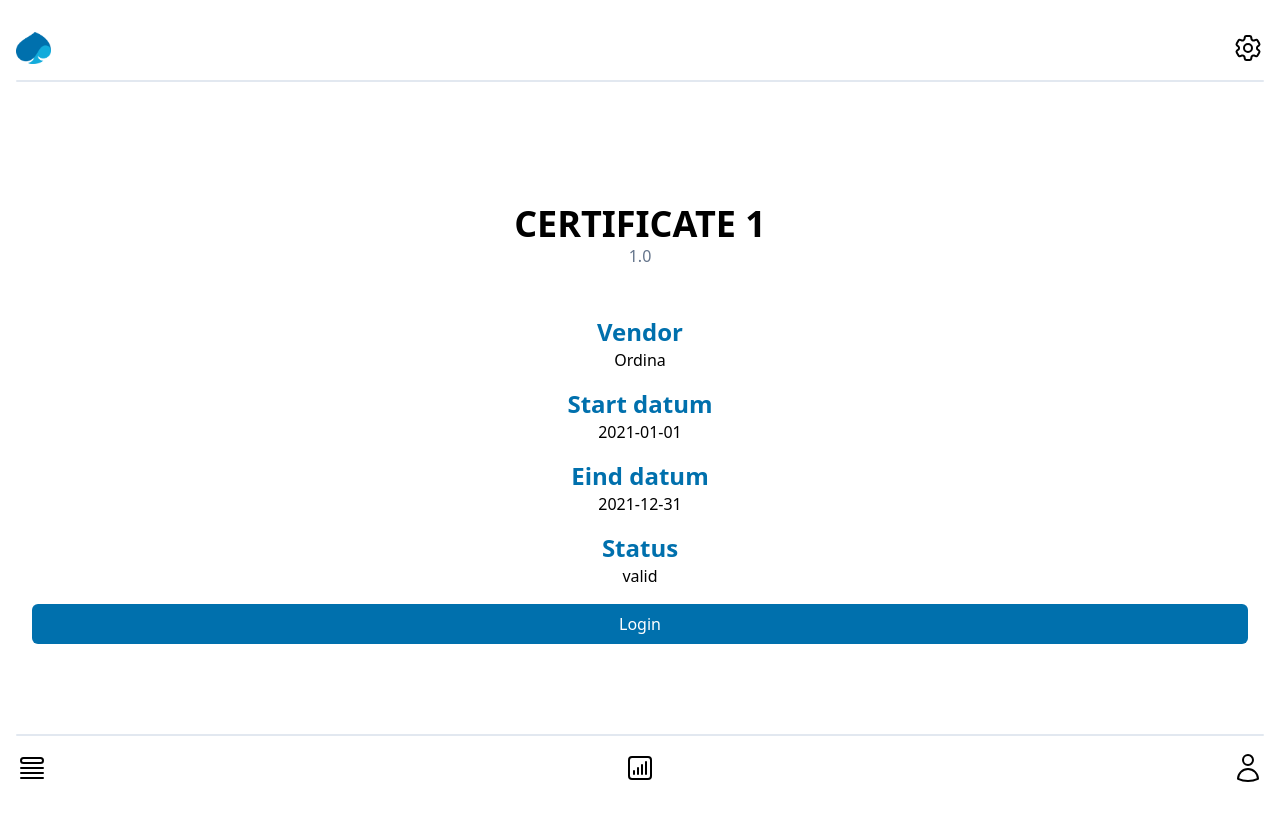
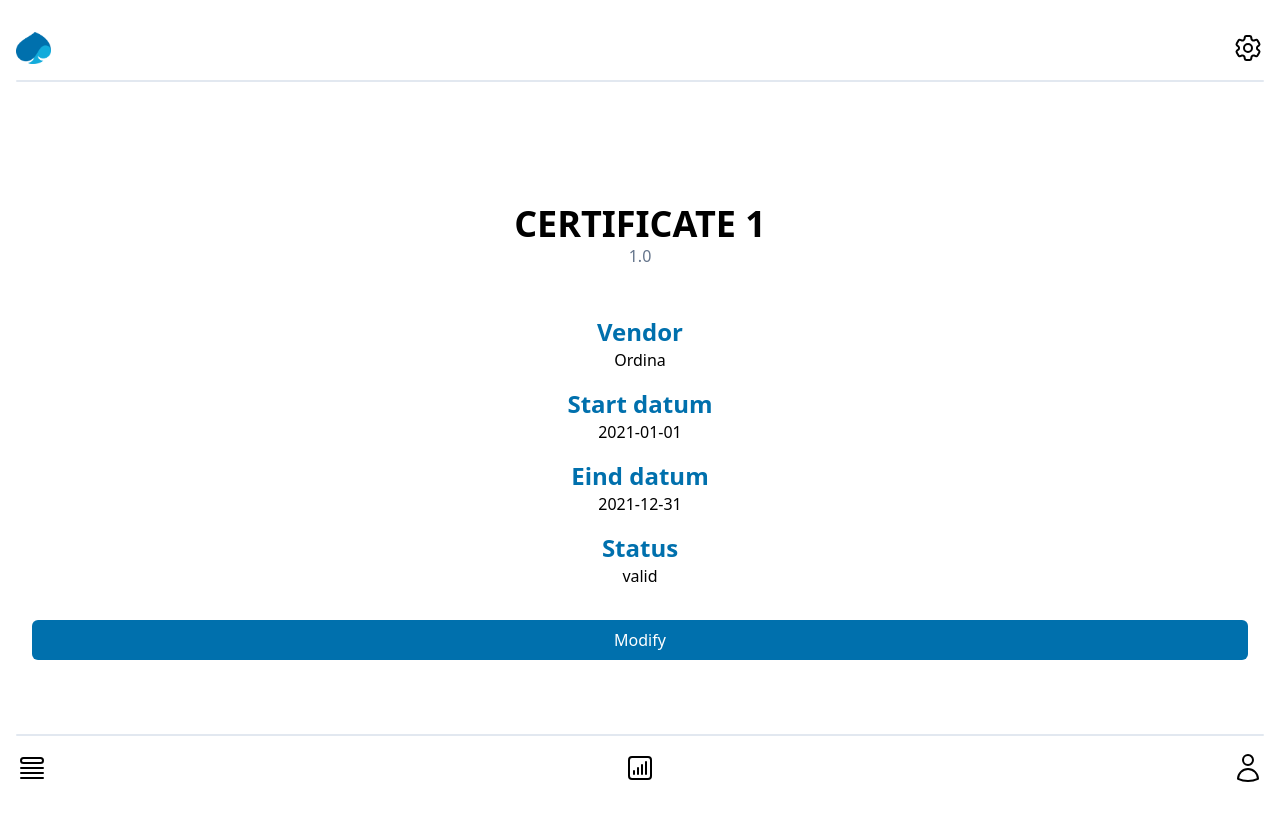
Before and after one commit to yannicfreson/Certification-Tracker-Capgemini, a Next.js app: page /certificate in a window 1280 px wide. Shown: the top 820 px of the page. Built offline with nearby package versions, Linux system fonts and the light colour scheme.

Commit message:
Certificate page layout done

```diff
--- /dev/null
+++ b/icons/EditIcon.js
@@ -0,0 +1,17 @@
+export default function CogIcon({ ...props }) {
+  return (
+    <svg
+      xmlns="http://www.w3.org/2000/svg"
+      fill="none"
+      viewBox="0 0 24 24"
+      strokeWidth={1.5}
+      {...props}
+    >
+      <path
+        strokeLinecap="round"
+        strokeLinejoin="round"
+        d="M16.862 4.487l1.687-1.688a1.875 1.875 0 112.652 2.652L10.582 16.07a4.5 4.5 0 01-1.897 1.13L6 18l.8-2.685a4.5 4.5 0 011.13-1.897l8.932-8.931zm0 0L19.5 7.125M18 14v4.75A2.25 2.25 0 0115.75 21H5.25A2.25 2.25 0 013 18.75V8.25A2.25 2.25 0 015.25 6H10"
+      />
+    </svg>
+  );
+}
--- a/pages/certificate.js
+++ b/pages/certificate.js
@@ -1,6 +1,7 @@
 import Nav from "@/components/Nav";
 import TopBar from "@/components/TopBar";
 import Image from "next/image";
+import EditIcon from "@/icons/EditIcon";
 
 export default function Home() {
   // placeholder certificate
@@ -36,12 +37,12 @@
           <p className="text-[#0070ad] text-2xl font-semibold">Eind datum</p>
           <p>{certificate.endDate}</p>
         </div>
-        <div className="flex flex-col items-center mb-4">
+        <div className="flex flex-col items-center mb-8">
           <p className="text-[#0070ad] text-2xl font-semibold">Status</p>
           <p>{certificate.state}</p>
         </div>
-        <button className="bg-[#0070ad] mb-4 text-white rounded-md p-2 w-full">
-          Login
+        <button className="bg-[#0070ad] text-white rounded-md p-2 w-full">
+          Modify{" "}
         </button>
       </div>
 
```
